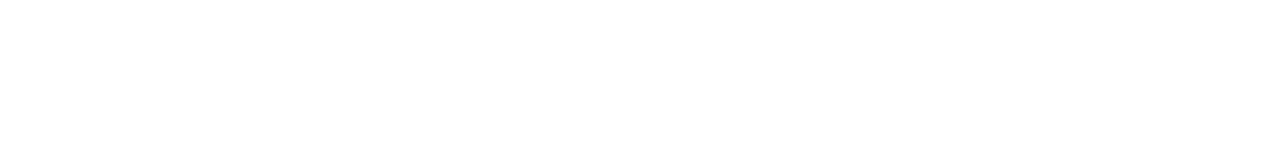
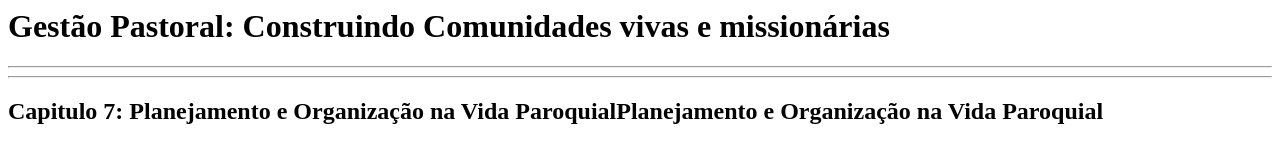
Before and after one commit to pegardini/gestao_pastoral_comunidades_vivas, a plain HTML site: page index.html in a window 1280 px wide. Drawn offline with Linux system fonts and the light colour scheme.

Commit message:
Update index.html

```diff
--- a/index.html
+++ b/index.html
@@ -1 +1,4 @@
-<h1></h1>
+<h1>Gestão Pastoral: Construindo Comunidades vivas e missionárias</h1>
+<hr></hr>
+<hr></hr>
+<h2>Capitulo 7: Planejamento e Organização na Vida ParoquialPlanejamento e Organização na Vida Paroquial</h2>
```
